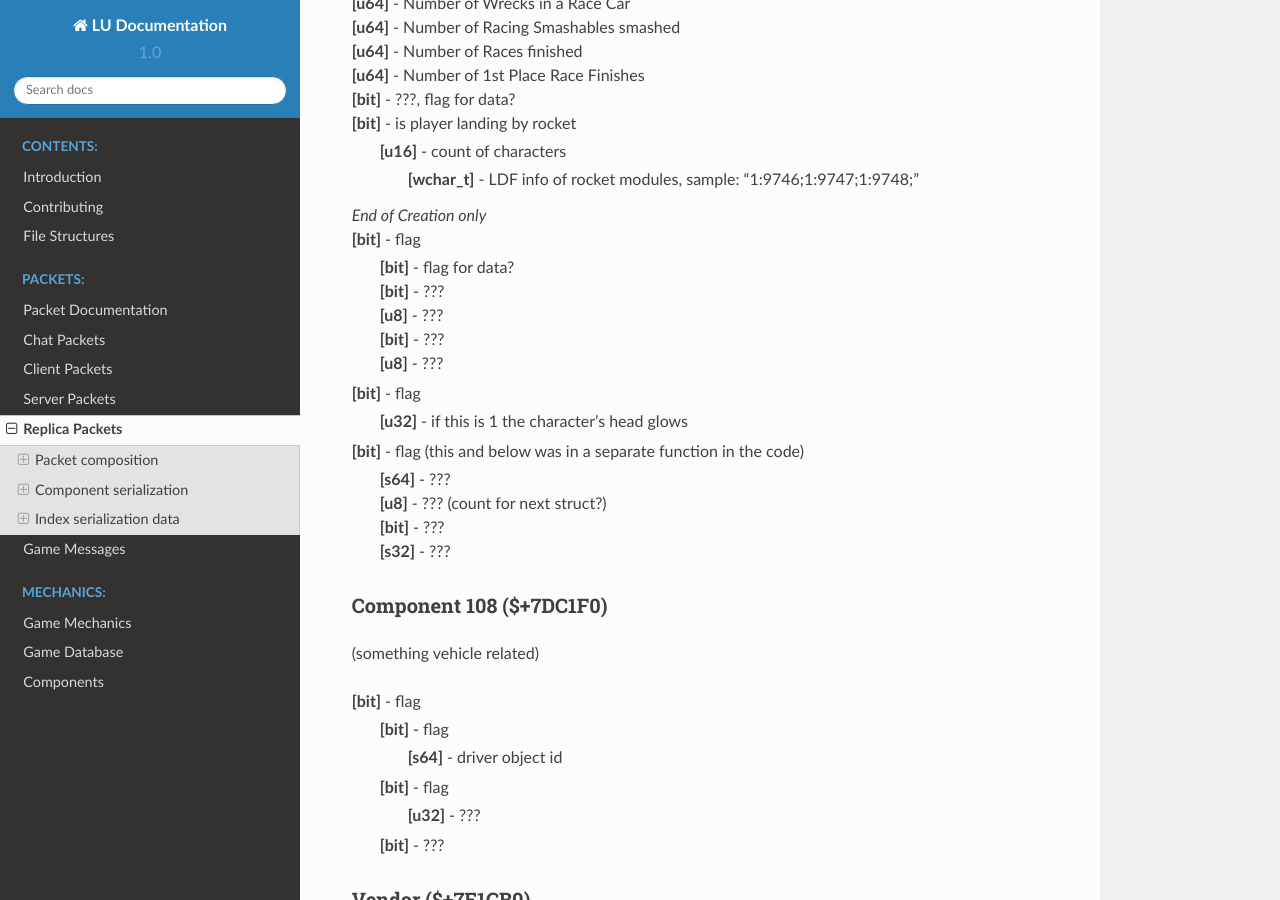
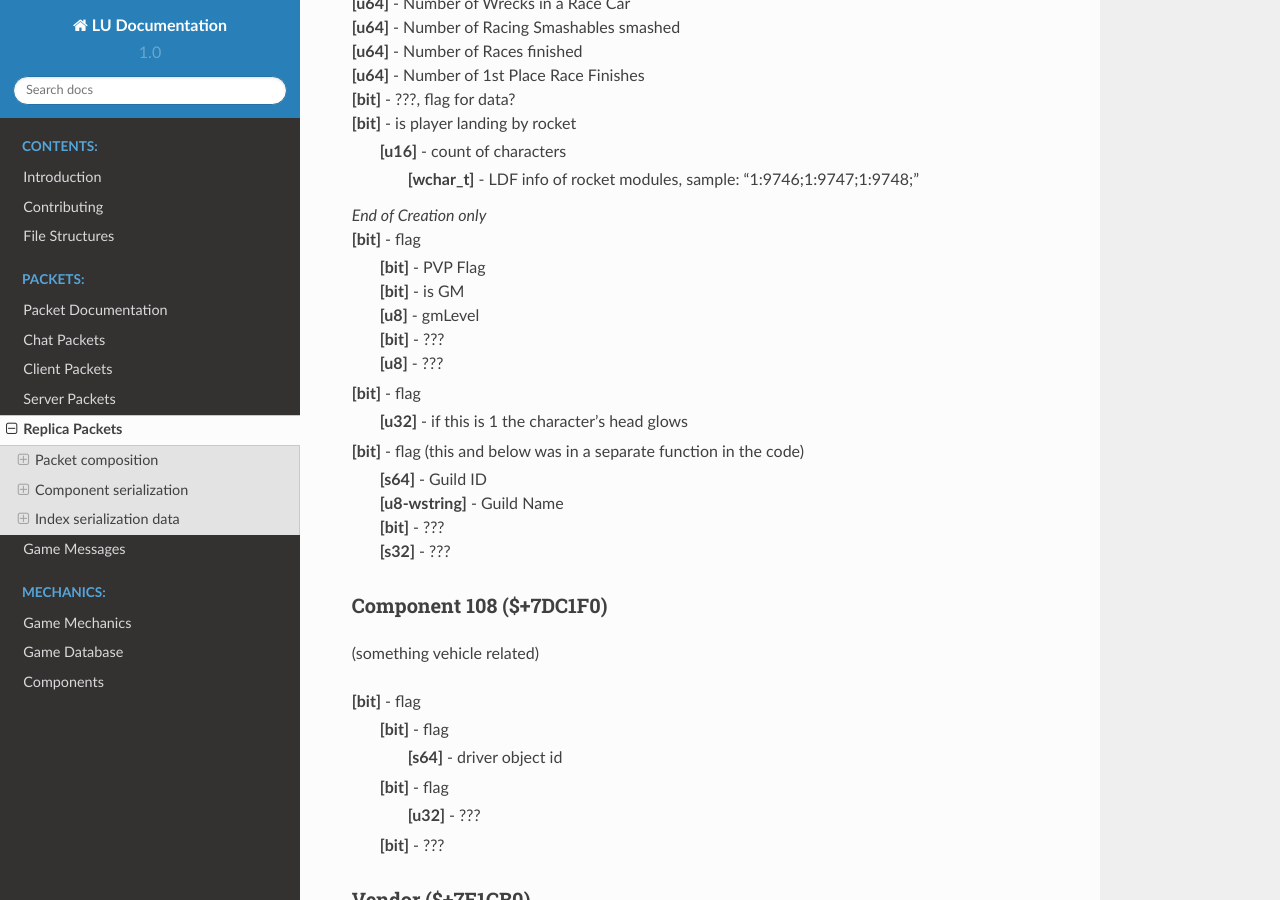
Before and after one commit to LUDevNet/Docs, a Sphinx documentation site: the page built from docs/replica.rst, in a window 1280 px wide and 900 px high, scrolled down 6763 px. Built offline with Sphinx 7.4.7 and the Read the Docs theme 2.0.0, drawn with Linux system fonts in a browser that asks for light colours; pages that are not in the unit, such as notebooks, are missing from menus.

Commit message:
Updated Character Component

```diff
--- a/docs/replica.rst
+++ b/docs/replica.rst
@@ -255,16 +255,16 @@ Part 4 ($+8A3A40)
 | 		**[wchar_t]** - LDF info of rocket modules, sample: “1:9746;1:9747;1:9748;”
 | *End of Creation only*
 | **[bit]** - flag
-| 	**[bit]** - flag for data?
-| 	**[bit]** - ???
-| 	**[u8]** - ???
+| 	**[bit]** - PVP Flag
+| 	**[bit]** - is GM
+| 	**[u8]** - gmLevel
 | 	**[bit]** - ???
 | 	**[u8]** - ???
 | **[bit]** - flag
 | 	**[u32]** - if this is 1 the character's head glows
 | **[bit]** - flag (this and below was in a separate function in the code)
-| 	**[s64]** - ???
-| 	**[u8]** - ??? (count for next struct?)
+| 	**[s64]** - Guild ID
+| 	**[u8-wstring]** - Guild Name
 | 	**[bit]** - ???
 | 	**[s32]** - ???
 
```
